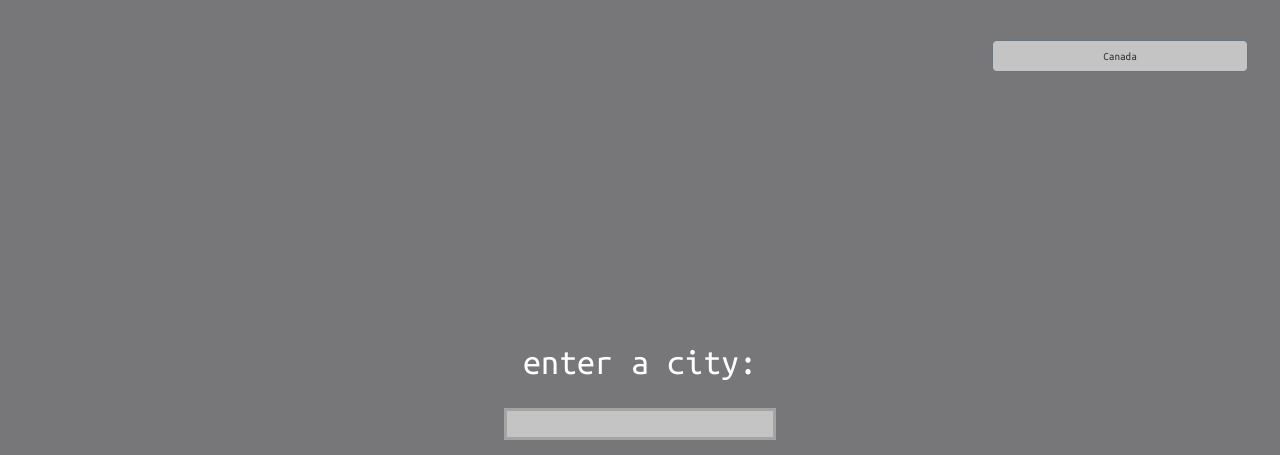
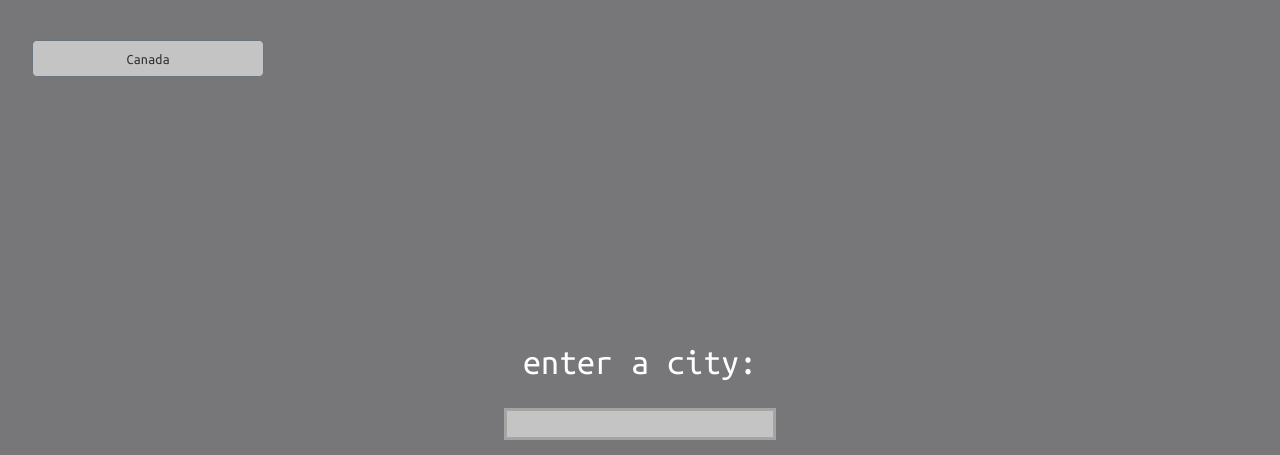
Before and after one commit to dylncheng/weather-app-new, a Flask app: page / in a window 1280 px wide. Shown: the top 455 px of the page. Run offline with Flask 2, Linux system fonts and the light colour scheme; some libraries are stand-ins or nearby versions.

Commit message:
small patch

```diff
--- a/static/css/index.css
+++ b/static/css/index.css
@@ -2,10 +2,6 @@
     .input {
         font-size: 1.2rem;
         padding: 5px;
-    }
-
-    #country {
-    margin: 0 auto;
     }
 
 }
@@ -58,14 +54,14 @@ input {
 .navbar {
     position: absolute;
     top: 2rem;
-    right: 1rem;
+    left: 1rem;
 }
 
 
 #country {
-    width: 16rem;
-    height: 2rem;
-    font-size: 0.7rem;
+    width: 14.5rem;
+    height: 2.3rem;
+    font-size: 0.9rem;
     background: #C4C4C4;
     font-family: 'Ubuntu Mono', sans-serif;
     color: #333333;
```
